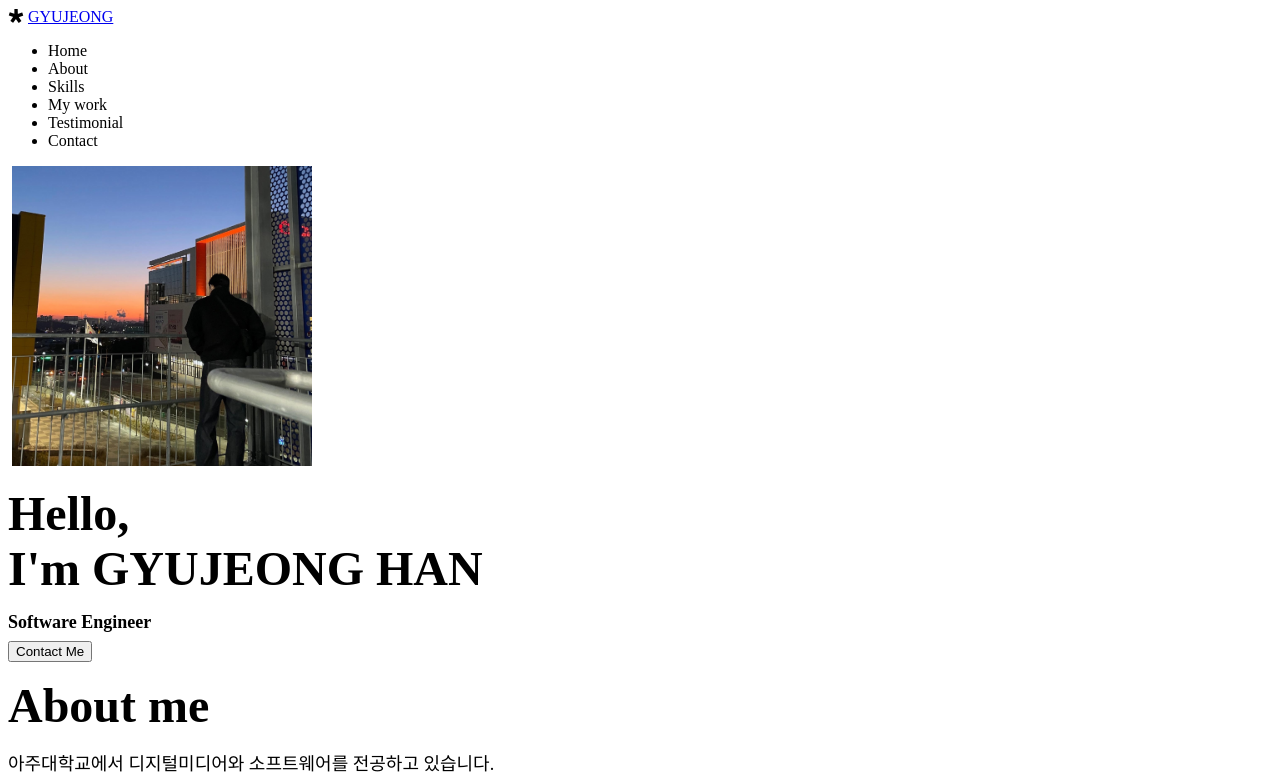
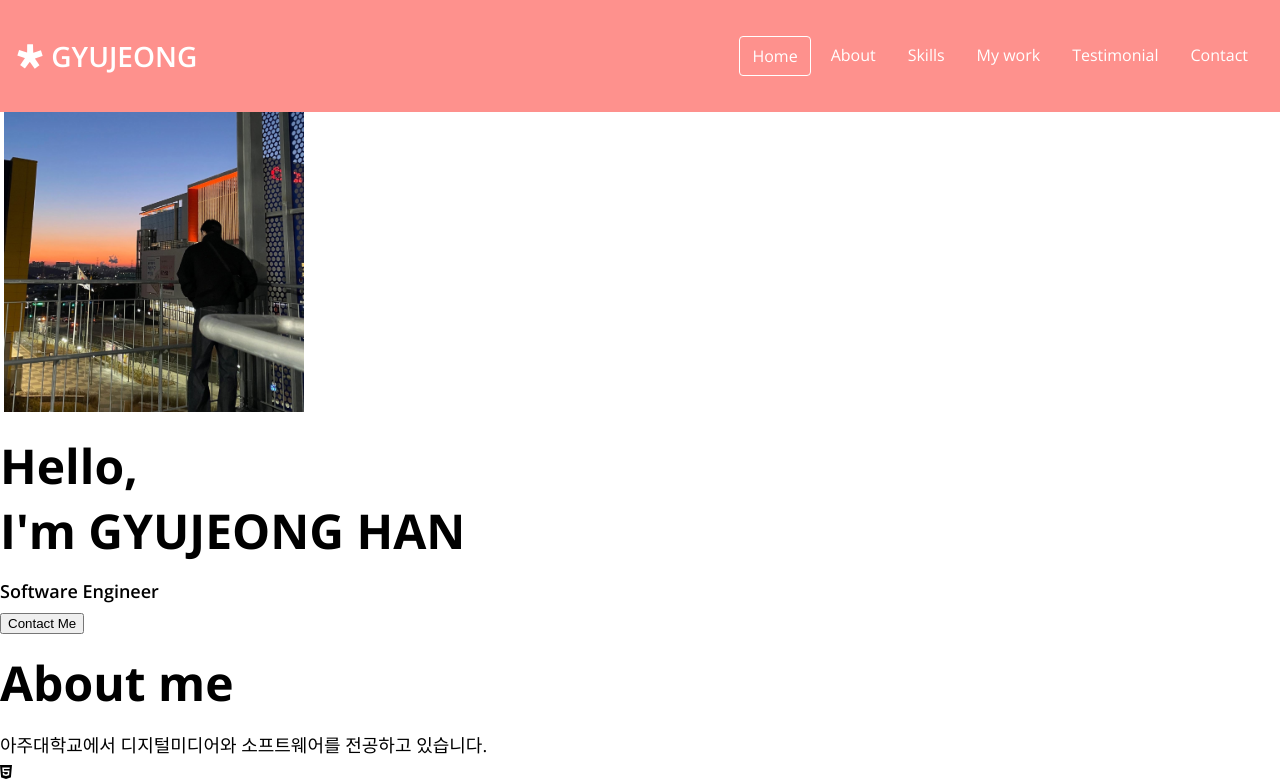
Before and after one commit to gyujh630/portfolio, a plain HTML site: page index.html in a window 1280 px wide. Shown: the top 779 px of the page. Drawn offline with nearby package versions, Linux system fonts and the light colour scheme.

Commit message:
CSS: Navbar

```diff
--- a/index.html
+++ b/index.html
@@ -25,7 +25,7 @@
             <a href="#">GYUJEONG</a>
         </div>
         <ul class="navbar__menu">
-            <li class="navbar__menu__item">Home</li>
+            <li class="navbar__menu__item active">Home</li>
             <li class="navbar__menu__item">About</li>
             <li class="navbar__menu__item">Skills</li>
             <li class="navbar__menu__item">My work</li>
--- a/style.css
+++ b/style.css
@@ -28,12 +28,29 @@
     --weight-regular: 400;
 
     /* Size */
+    --size-border-radius: 4px;
 }
 
 /* Universal tags */
 
 * {
     box-sizing: border-box;
+}
+
+body {
+    margin: 0;
+    font-family: 'Open Sans', sans-serif;
+    cursor: default;
+}
+
+a {
+    text-decoration: none;
+    color: var(--color-white);
+}
+
+ul {
+    list-style: none;
+    padding-left: 0;
 }
 
 /* Typography */
@@ -64,3 +81,40 @@ p {
     color: var(--color-black);
     margin: 4px 0;
 }
+
+/* Navbar */
+#navbar {
+    display: flex;
+    justify-content: space-between;
+    background-color: var(--color-pink);
+    align-items: center;
+    padding: 16px;
+}
+
+.navbar__menu {
+    display: flex;
+
+}
+
+.navbar__menu__item {
+    padding: 8px 12px;
+    margin: 4px;
+    color: var(--color-white);
+    cursor: pointer;
+    border-radius: var(--size-border-radius);
+}
+
+.navbar__menu__item.active {
+    border: 1px solid var(--color-white);
+
+}
+
+.navbar__logo {
+    font-size: var(--font-medium);
+    font-weight: var(--weight-semi-bold);
+    color: var(--color-white);
+}
+
+.navbar__menu__item:hover {
+    background-color: var(--color-dark-pink);
+}
```
